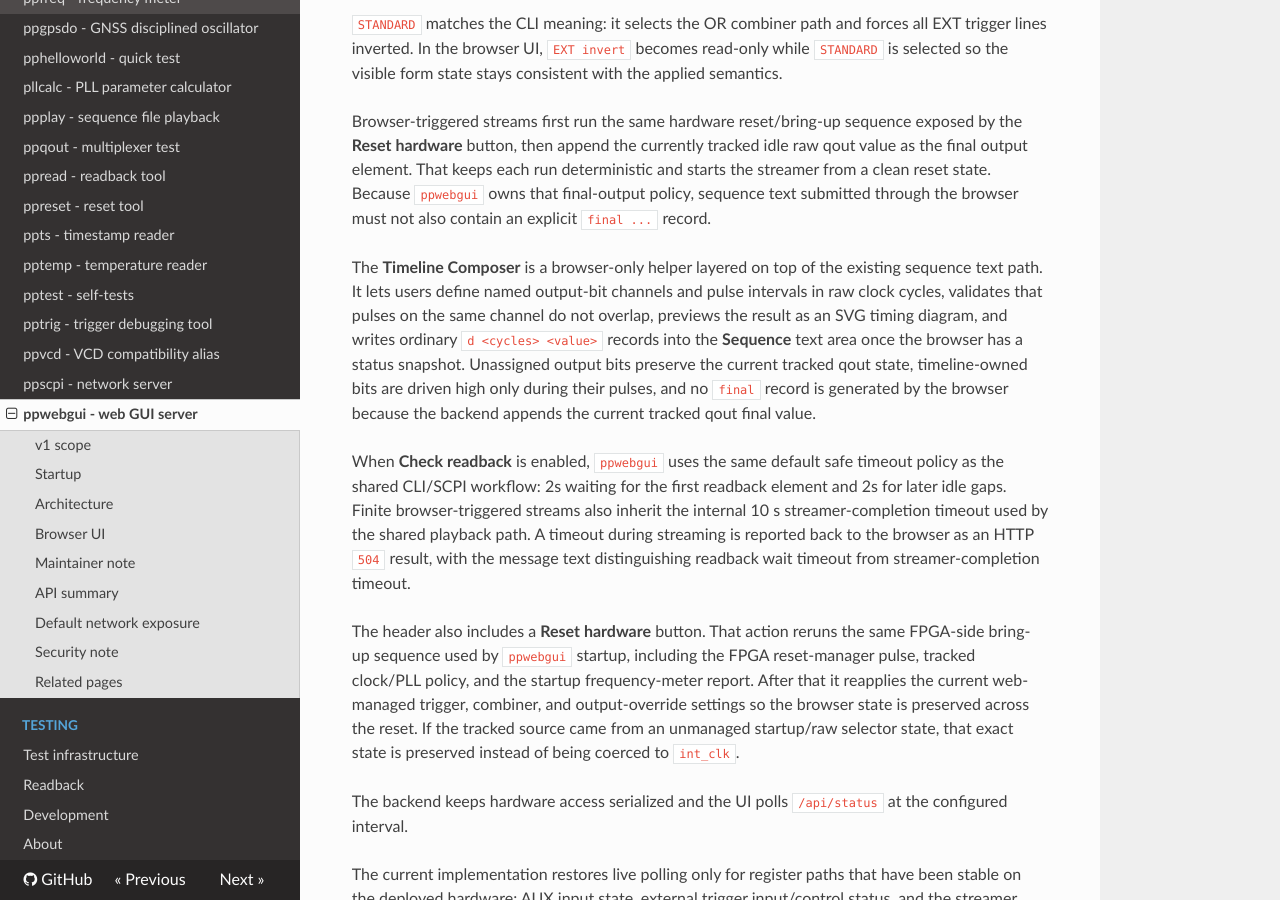
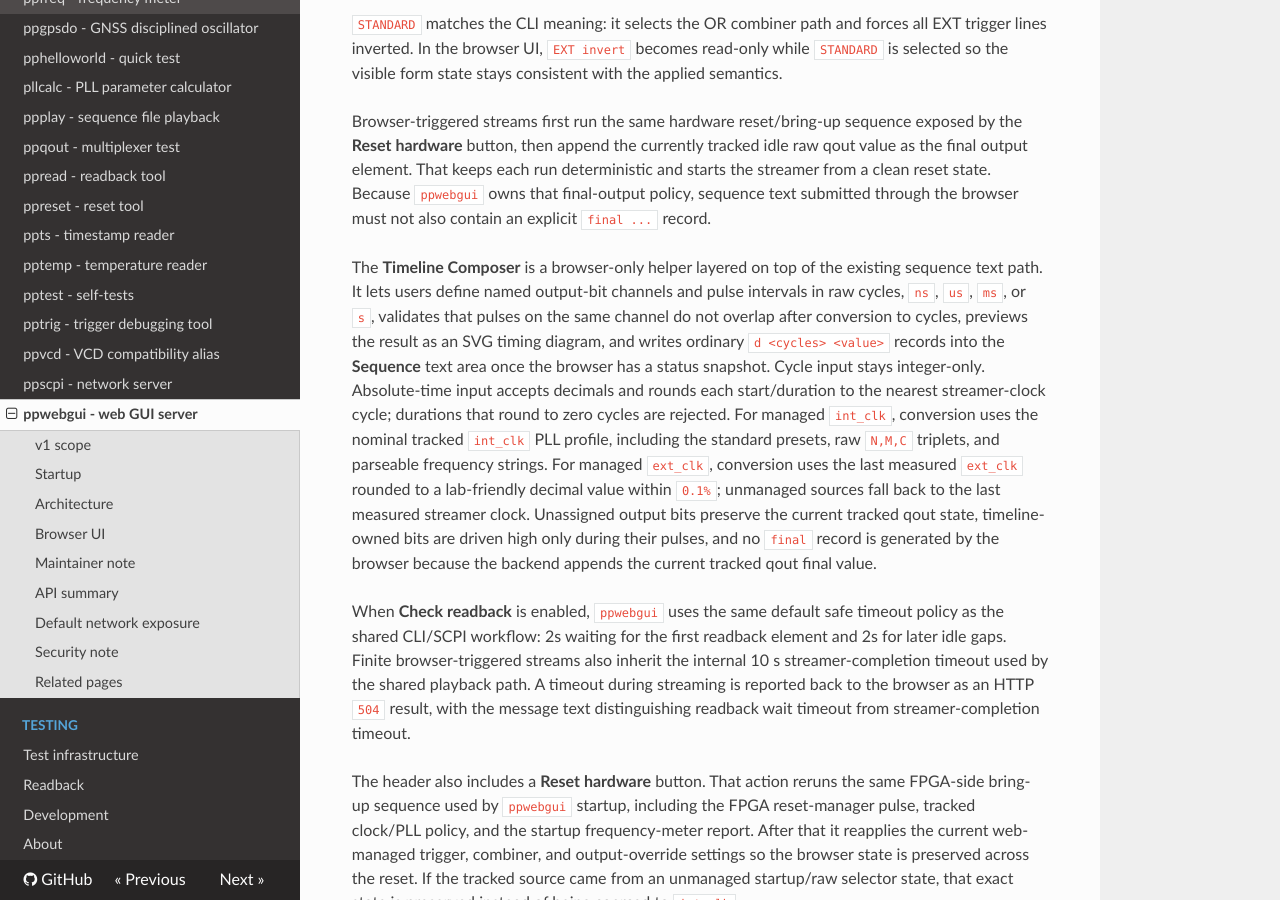
Before and after one commit to rokzitko/PulsePins, an MkDocs documentation site: the page built from docs/docs/ppwebgui.md, in a window 1280 px wide and 900 px high, scrolled down 3051 px. Built offline with MkDocs 1.6.1, drawn with Linux system fonts in a browser that asks for light colours; nearby versions of some CDN libraries; some of the changed text lies outside the part shown.

Commit message:
add timeline time units

```diff
--- a/docs/docs/ppwebgui.md
+++ b/docs/docs/ppwebgui.md
@@ -84,7 +84,7 @@
 * Trigger Settings: tracked trigger mode plus editable invert and mask settings for the result, INT, EXT, and MISC paths; AUX invert and mask remain visible read-only
 * Output Override: one manual final-output override control for the active streamer path used by browser-triggered sequence playback
 * Output Combiner: mode selection plus per-output and per-input invert/mask/force settings
-* Timeline Composer: a dependency-free browser-side editor for simple multi-channel pulse timelines in raw clock cycles
+* Timeline Composer: a dependency-free browser-side editor for simple multi-channel pulse timelines in raw cycles or absolute time units
 * Sequence: a text-area for PulsePins sequence text, a force-trigger checkbox, a readback-check checkbox, and a start button
 
 The clocking form exposes preset PLL profile strings from `c++/pll_rules.hh` through pulldown menus for both `core_clk` and `int_clk`, with `100M` as the initial default choice. If `ppwebgui` starts from a nonstandard current PLL profile, the current value is still surfaced in the menu so the browser state remains accurate. Non-preset frequency strings are accepted and resolved with the same strict Cyclone V calculator as [`pllcalc`](pllcalc.md).
@@ -104,7 +104,7 @@
 
 Browser-triggered streams first run the same hardware reset/bring-up sequence exposed by the **Reset hardware** button, then append the currently tracked idle raw qout value as the final output element. That keeps each run deterministic and starts the streamer from a clean reset state. Because `ppwebgui` owns that final-output policy, sequence text submitted through the browser must not also contain an explicit `final ...` record.
 
-The **Timeline Composer** is a browser-only helper layered on top of the existing sequence text path. It lets users define named output-bit channels and pulse intervals in raw clock cycles, validates that pulses on the same channel do not overlap, previews the result as an SVG timing diagram, and writes ordinary `d <cycles> <value>` records into the **Sequence** text area once the browser has a status snapshot. Unassigned output bits preserve the current tracked qout state, timeline-owned bits are driven high only during their pulses, and no `final` record is generated by the browser because the backend appends the current tracked qout final value.
+The **Timeline Composer** is a browser-only helper layered on top of the existing sequence text path. It lets users define named output-bit channels and pulse intervals in raw cycles, `ns`, `us`, `ms`, or `s`, validates that pulses on the same channel do not overlap after conversion to cycles, previews the result as an SVG timing diagram, and writes ordinary `d <cycles> <value>` records into the **Sequence** text area once the browser has a status snapshot. Cycle input stays integer-only. Absolute-time input accepts decimals and rounds each start/duration to the nearest streamer-clock cycle; durations that round to zero cycles are rejected. For managed `int_clk`, conversion uses the nominal tracked `int_clk` PLL profile, including the standard presets, raw `N,M,C` triplets, and parseable frequency strings. For managed `ext_clk`, conversion uses the last measured `ext_clk` rounded to a lab-friendly decimal value within `0.1%`; unmanaged sources fall back to the last measured streamer clock. Unassigned output bits preserve the current tracked qout state, timeline-owned bits are driven high only during their pulses, and no `final` record is generated by the browser because the backend appends the current tracked qout final value.
 
 When **Check readback** is enabled, `ppwebgui` uses the same default safe timeout policy as the shared CLI/SCPI workflow: 2s waiting for the first readback element and 2s for later idle gaps. Finite browser-triggered streams also inherit the internal 10 s streamer-completion timeout used by the shared playback path. A timeout during streaming is reported back to the browser as an HTTP `504` result, with the message text distinguishing readback wait timeout from streamer-completion timeout.
 
```
Also changed, not shown: 1 other file.
